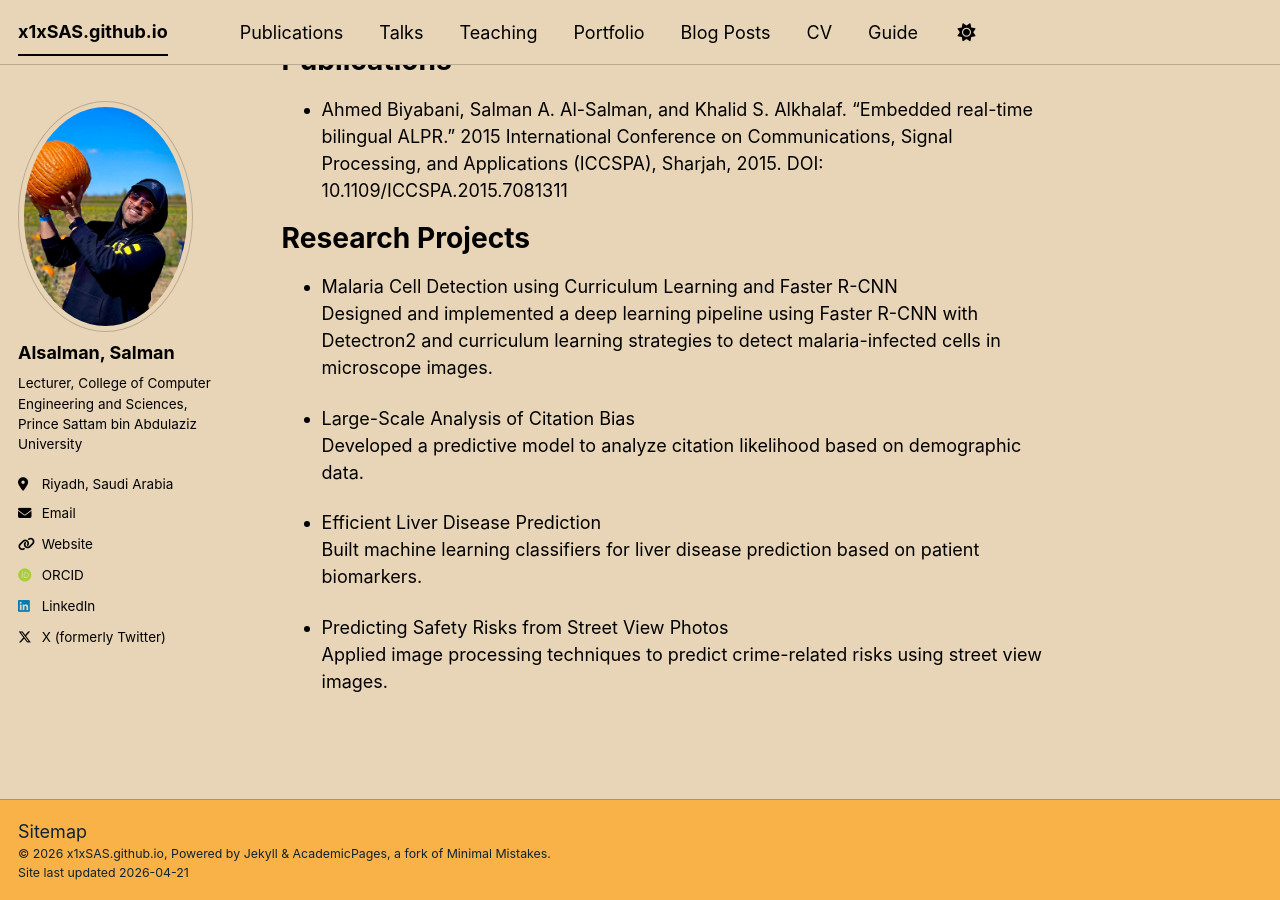
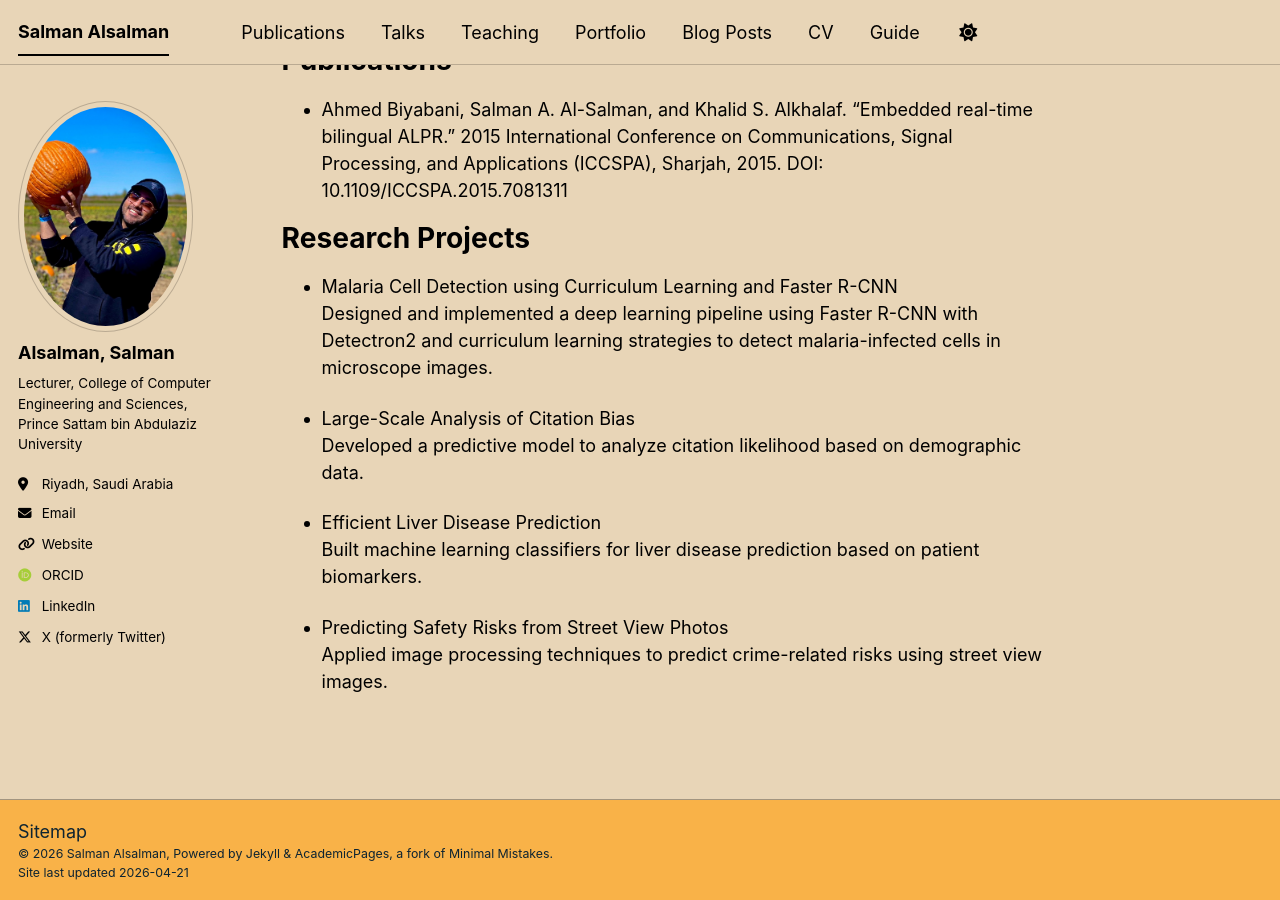
Before and after one commit to x1xSAS/x1xSAS.github.io, a Jekyll site: the page built from _pages/about.md, in a window 1280 px wide and 900 px high, scrolled down 1716 px. Built offline with Jekyll 4.4.1, drawn with Linux system fonts in a browser that asks for light colours; some web fonts are replaced; a script bundle is joined from its source files by our own code; library files that are not in the unit come from our copies.

Commit message:
Update _config.yml

```diff
--- a/_config.yml
+++ b/_config.yml
@@ -9,9 +9,9 @@
 # Basic Site Settings
 locale                   : "en-US"
 site_theme               : "sunrise" # The available themes options are "default", "air", "sunrise", "mint", "dirt" and "contrast"
-title                    : # "Salman's Academic Portfolio"
+title                    : "Salman Alsalman"
 title_separator          : "-"
-name                     : # &name "Salman Alsalman"
+name                     : "Salman Alsalman" #&name"Salman Alsalman"
 description              : &description "Salman's academic portfolio"   # Update this with a general description of your site, this is the default if not overridden by a page
 url                      : https://x1xSAS.github.io # The base hostname & protocol for your site e.g. "https://[your GitHub username].github.io",
                                                            # or if you already have some other page hosted on Github then use "https://[your GitHub username].github.io/[Your Repo Name]"
```
